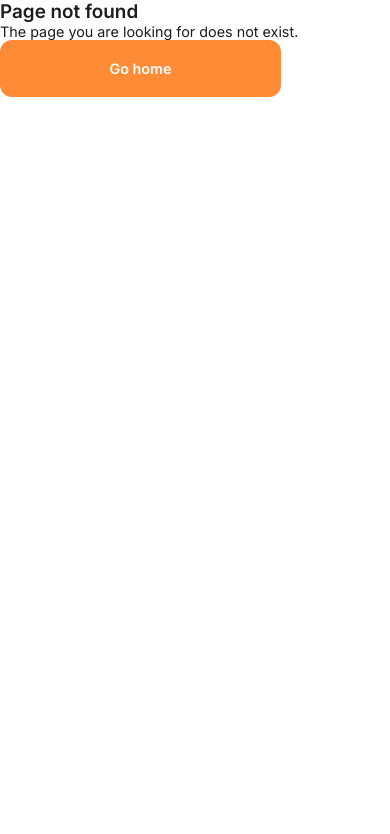
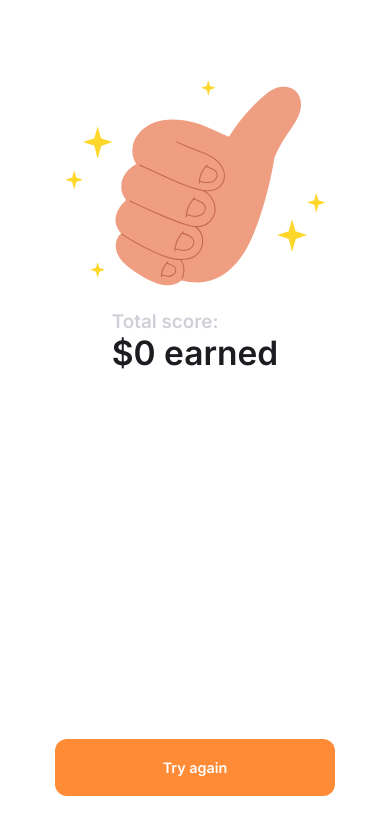
Before and after one commit to ksalpern/quiz-app, a Next.js app: page /result in a window 390 px wide. Before the commit this address had no page. Shown: the top 834 px of the page. Built offline with nearby package versions, Linux system fonts and the light colour scheme.

Commit message:
Refactor layout styles and components for improved structure and responsiveness; add loading and result pages with updated styles

```diff
--- a/src/app/(start)/page.tsx
+++ b/src/app/(start)/page.tsx
@@ -5,7 +5,7 @@ import ThumbsUp from "@/components/ui/thumbs-up/thumbs-up";
 
 export default function Home() {
   return (
-    <div className="main-layout gradient-background">
+    <div className="mainLayout gradientBackground">
       <ThumbsUp />
       <div className="contentContainer">
         <h1>Who wants to be a millionaire?</h1>
--- a/src/app/globals.css
+++ b/src/app/globals.css
@@ -71,9 +71,8 @@ a {
   display: none;
 }
 
-.main-layout {
+.mainLayout {
   height: 100dvh;
-
   display: flex;
   flex-direction: column;
   align-items: center;
@@ -82,7 +81,7 @@ a {
   display: flex;
   gap: 24px;
 
-  &.gradient-background {
+  &.gradientBackground {
     background: linear-gradient(
       to bottom right,
       var(--white-100) 50%,
@@ -90,7 +89,12 @@ a {
     );
   }
 
+  .grayText {
+    color: var(--black-40);
+  }
+
   .contentContainer {
+    width: 100%;
     flex-grow: 1;
     display: flex;
     flex-direction: column;
@@ -101,11 +105,24 @@ a {
     }
 
     a {
-      width: fit-content;
+      width: 100%;
       margin-top: auto;
     }
   }
 
+  &.notFount {
+    .thumbsUp {
+      transform: rotate(180deg);
+    }
+  }
+
+  @media (min-width: 320px) {
+    .contentContainer {
+      a {
+        width: fit-content;
+      }
+    }
+  }
   @media (min-width: 768px) {
     display: grid;
     grid-template-columns: repeat(2, 1fr);
@@ -124,3 +141,10 @@ a {
     }
   }
 }
+
+.loading {
+  height: 100dvh;
+  display: flex;
+  align-items: center;
+  justify-content: center;
+}
--- a/src/app/loading.tsx
+++ b/src/app/loading.tsx
@@ -1,3 +1,7 @@
 export default function Loading() {
-  return <p>Loading...</p>;
+  return (
+    <div className="loading">
+      <p>Loading...</p>
+    </div>
+  );
 }
--- a/src/app/not-found.tsx
+++ b/src/app/not-found.tsx
@@ -1,14 +1,20 @@
 import Button from "@/components/ui/button/button";
+import ThumbsUp from "@/components/ui/thumbs-up/thumbs-up";
 import Link from "next/link";
 
 export default function NotFound() {
   return (
-    <div>
-      <h2>Page not found</h2>
-      <p>The page you are looking for does not exist.</p>
-      <Link href="/">
-        <Button>Go home</Button>
-      </Link>
+    <div className="mainLayout gradientBackground notFount">
+      <ThumbsUp />
+      <div className="contentContainer">
+        <div className="">
+          <h2>Page not found</h2>
+          <p>The page you are looking for does not exist.</p>
+        </div>
+        <Link href="/">
+          <Button>Go home</Button>
+        </Link>
+      </div>
     </div>
   );
 }
--- /dev/null
+++ b/src/app/result/page.tsx
@@ -0,0 +1,29 @@
+"use client";
+
+import Link from "next/link";
+
+import { useGameStore } from "@/app/stores/useGameStore";
+
+import Button from "@/components/ui/button/button";
+import ThumbsUp from "@/components/ui/thumbs-up/thumbs-up";
+
+import { formatPrize } from "@/utils/formatPrize";
+
+export default function ResultPage() {
+  const { currentPrize, resetGame } = useGameStore();
+
+  return (
+    <div className="mainLayout">
+      <ThumbsUp />
+      <div className="contentContainer">
+        <div>
+          <h2 className="grayText">Total score:</h2>
+          <h1>{formatPrize(currentPrize)} earned</h1>
+        </div>
+        <Link href="/">
+          <Button onClick={resetGame}>Try again</Button>
+        </Link>
+      </div>
+    </div>
+  );
+}
--- a/src/components/ui/button/button.module.css
+++ b/src/components/ui/button/button.module.css
@@ -3,7 +3,9 @@
   color: var(--white-100);
   padding: 20px 24px;
   min-height: calc(48px + (64 - 48) * ((100vw - 320px) / (1440 - 320)));
-  min-width: calc(280px + (296 - 280) * ((100vw - 320px) / (1440 - 320)));
+  width: 100%;
+  min-width: fit-content;
+  max-width: 100%;
   font-weight: 600;
   border-radius: 12px;
   -webkit-border-radius: 12px;
@@ -18,4 +20,9 @@
   &:active {
     background-color: var(--orange-120);
   }
+
+  @media screen and (min-width: 320px) {
+    width: fit-content;
+    min-width: 280px;
+  }
 }
--- a/src/components/ui/thumbs-up/thumbs-up.tsx
+++ b/src/components/ui/thumbs-up/thumbs-up.tsx
@@ -4,7 +4,7 @@ import Image from "next/image";
 
 export default function ThumbsUp() {
   return (
-    <div className={styles.thumbsUp}>
+    <div className={`${styles.thumbsUp} thumbsUp`}>
       <Image src="/hand.svg" alt="thumbs up" fill priority />
     </div>
   );
```
